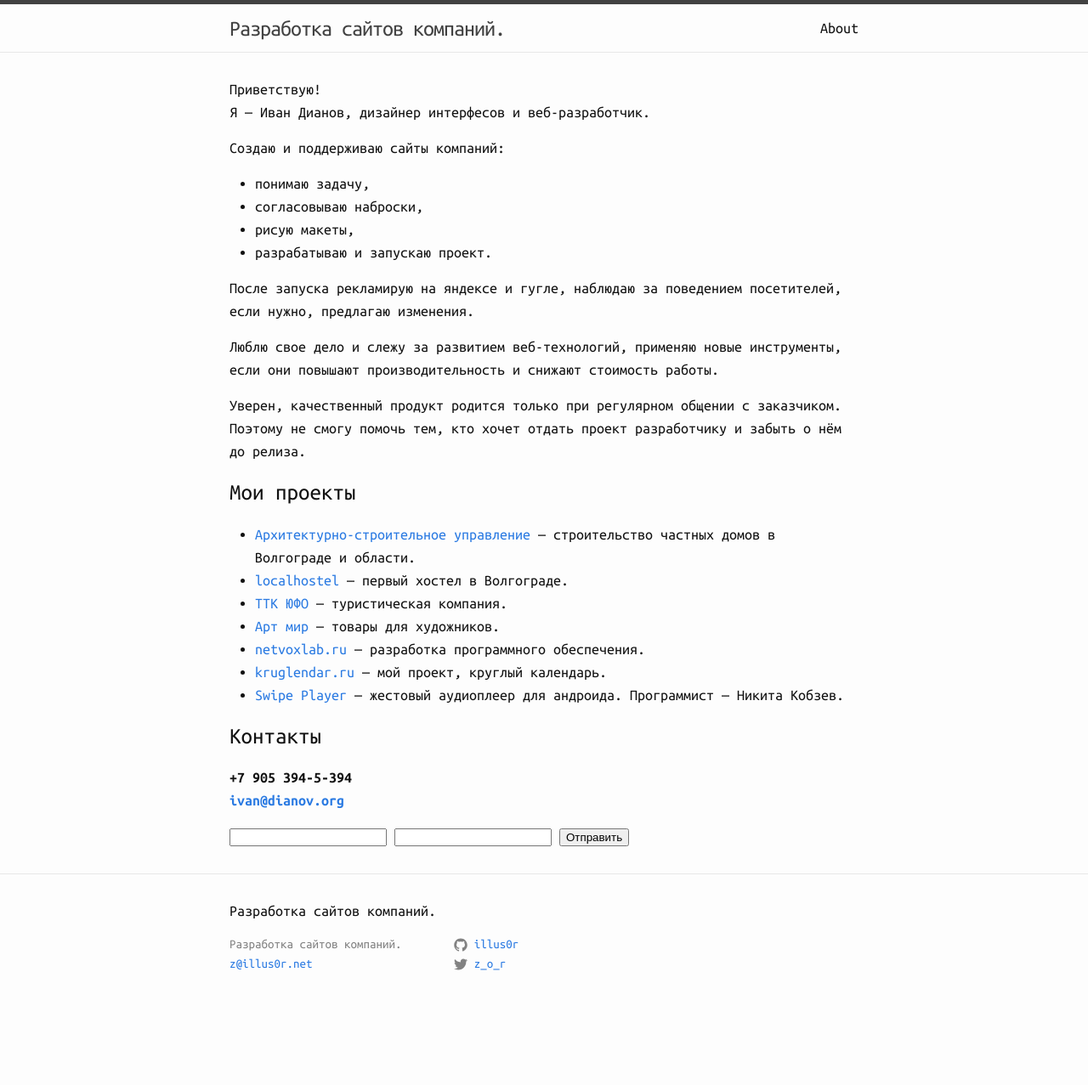
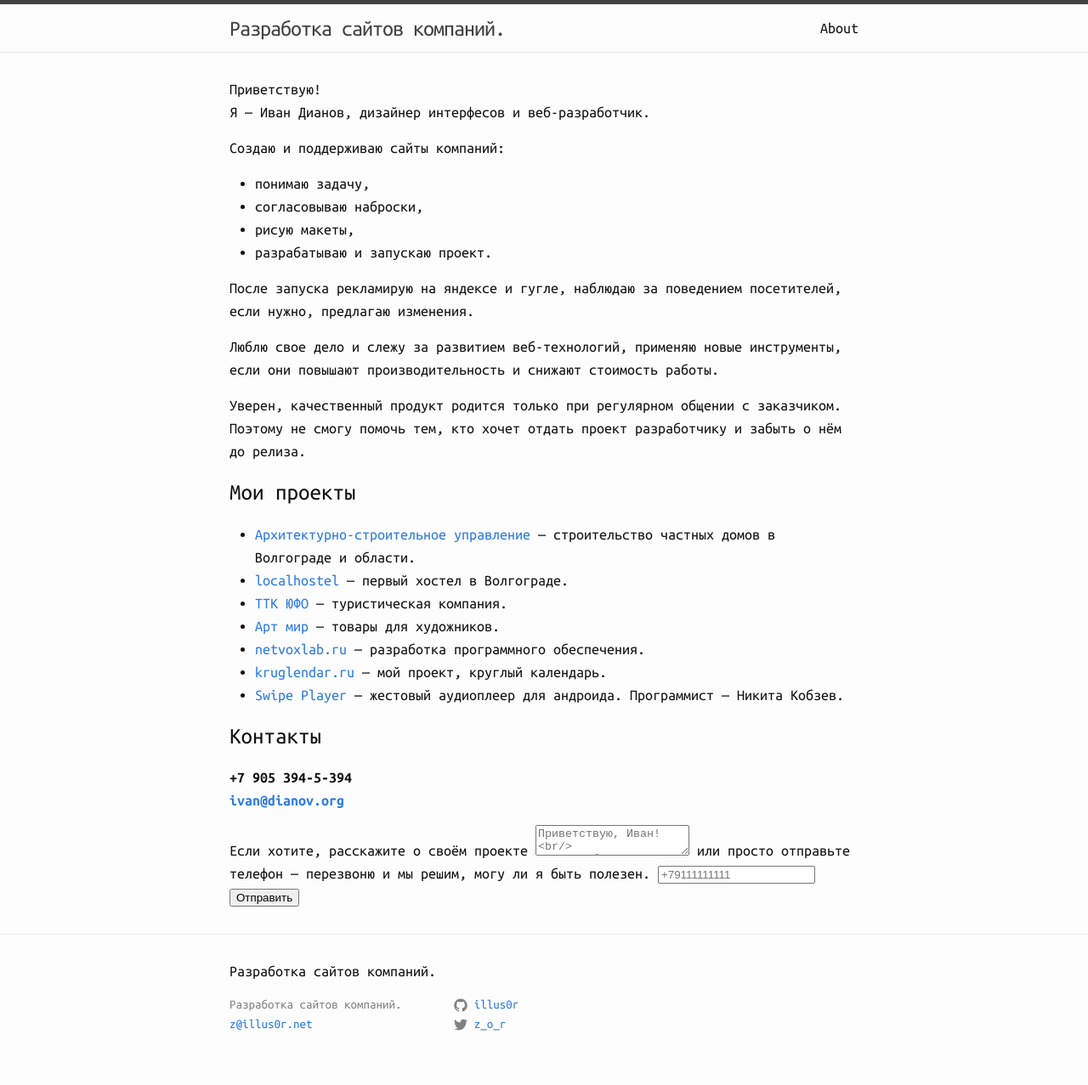
Before and after one commit to illus0r/dianov.org, a Jekyll site: the page built from index.md, in a window 1280 px wide. Shown: the whole page at 85% size. Built offline with Jekyll 4.4.1, drawn with Linux system fonts in a browser that asks for light colours; before the commit the page ends 1206 px from its top, so only the background shows below that.

Commit message:
Updated _contact_form.html

```diff
--- a/_includes/_contact_form.html
+++ b/_includes/_contact_form.html
@@ -1,5 +1,10 @@
 <form action="http://formspree.io/zor667@gmail.com" method="POST">
-      <input type="text" name="phone">
-      <input type="email" name="_replyto">
-      <input type="submit" value="Отправить">
+
+  <label>Если хотите, расскажите о своём проекте</label>
+  <textarea name="message" placeholder="Приветствую, Иван!<br/>
+Сколько будет стоить разработка сайта для...?"></textarea>
+  <label>или просто отправьте телефон — перезвоню и мы решим,
+    могу ли я быть полезен.</label>
+  <input type="text" name="phone" placeholder="+79111111111">
+  <input type="submit" value="Отправить">
 </form>
```
